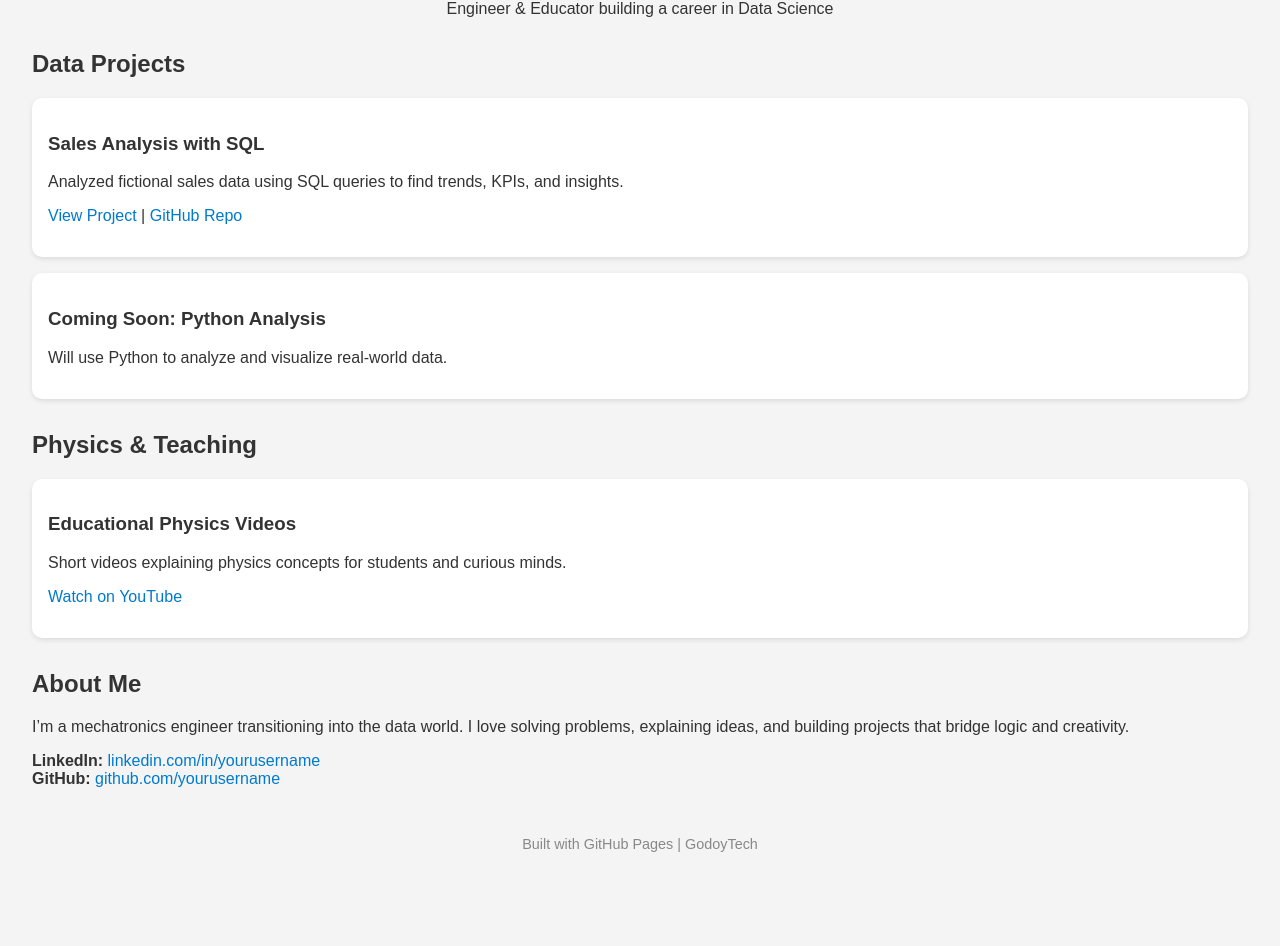
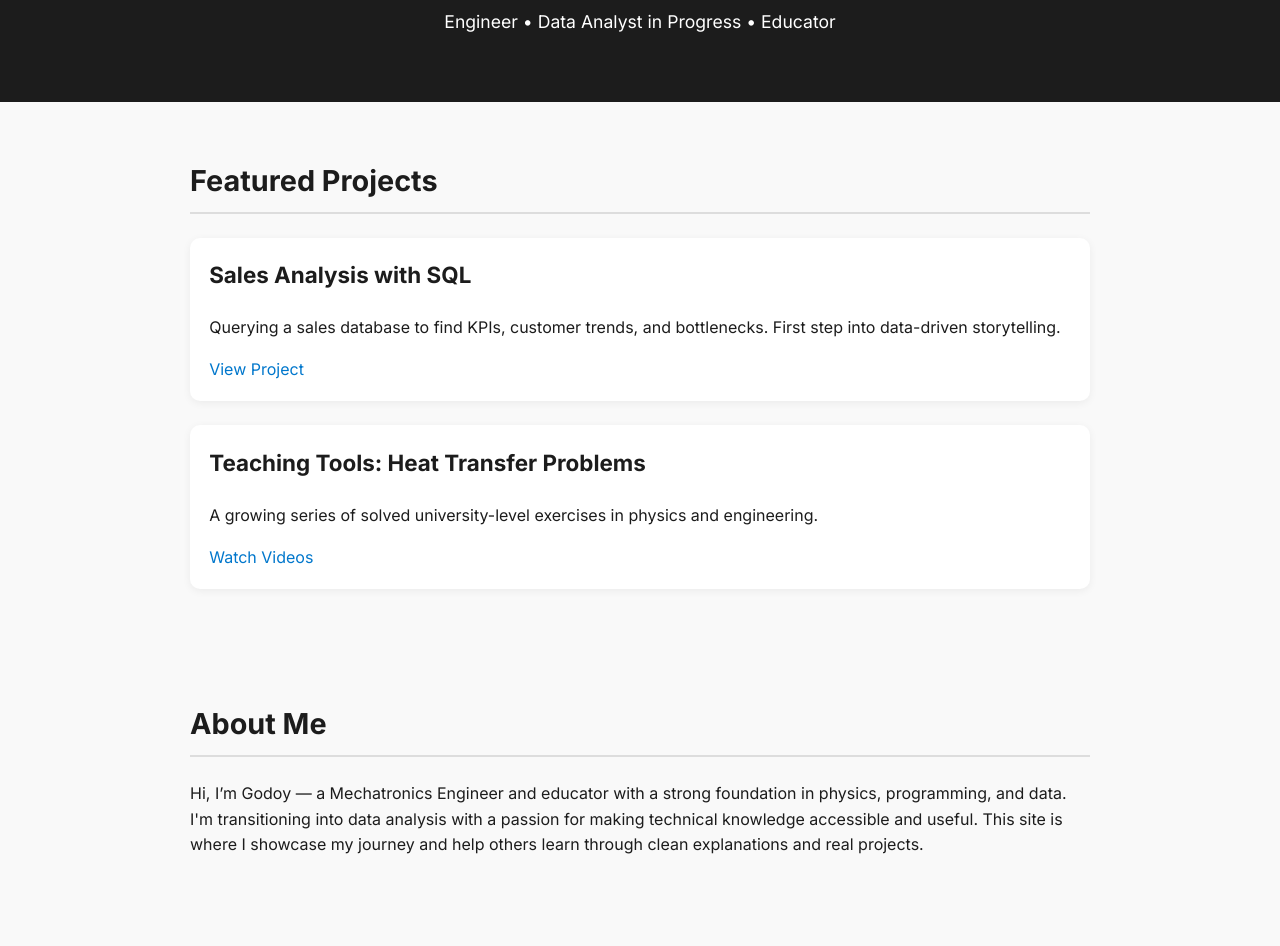
Before and after one commit to Arfenond/godotech, a plain HTML site: page index.html in a window 1280 px wide. Shown: the part 112-1058 px from the top of the page. Before the commit the page ends 996 px from the top, so only its background shows below. Drawn offline with Linux system fonts and the light colour scheme.

Commit message:
Update index.html

```diff
--- a/index.html
+++ b/index.html
@@ -3,92 +3,119 @@
 <head>
   <meta charset="UTF-8" />
   <meta name="viewport" content="width=device-width, initial-scale=1.0"/>
-  <title>GodoyTech | Portfolio</title>
+  <title>GodoyTech | Data & Education Portfolio</title>
+  <link href="https://fonts.googleapis.com/css2?family=Inter:wght@400;700&display=swap" rel="stylesheet">
   <style>
     body {
-      font-family: sans-serif;
-      background-color: #f4f4f4;
       margin: 0;
-      padding: 2rem;
-      color: #333;
+      font-family: 'Inter', sans-serif;
+      background-color: #f9f9f9;
+      color: #1c1c1c;
+      line-height: 1.6;
     }
 
     header {
+      background-color: #1c1c1c;
+      color: white;
+      padding: 3rem 1rem;
       text-align: center;
-      margin-bottom: 2rem;
     }
 
-    h1 {
-      color: #2c3e50;
+    header h1 {
+      margin: 0;
+      font-size: 2.5rem;
     }
 
-    section {
-      margin-bottom: 2rem;
+    header p {
+      margin-top: 0.5rem;
+      font-size: 1.1rem;
+    }
+
+    .section {
+      padding: 2rem 1rem;
+      max-width: 900px;
+      margin: auto;
+    }
+
+    .section h2 {
+      border-bottom: 2px solid #ddd;
+      padding-bottom: 0.5rem;
+      margin-bottom: 1.5rem;
+      font-size: 1.8rem;
     }
 
     .project {
       background: white;
-      padding: 1rem;
+      padding: 1.2rem;
       border-radius: 10px;
-      box-shadow: 0 2px 5px rgba(0,0,0,0.1);
-      margin-bottom: 1rem;
+      margin-bottom: 1.5rem;
+      box-shadow: 0 2px 8px rgba(0, 0, 0, 0.06);
     }
 
-    a {
-      color: #007acc;
+    .project h3 {
+      margin-top: 0;
+      font-size: 1.4rem;
+    }
+
+    .project a {
+      color: #0077cc;
       text-decoration: none;
+    }
+
+    .about, .contact {
+      font-size: 1rem;
+    }
+
+    .contact a {
+      display: block;
+      margin-bottom: 0.5rem;
+      color: #0077cc;
     }
 
     footer {
       text-align: center;
-      margin-top: 3rem;
+      padding: 2rem 1rem;
       font-size: 0.9rem;
-      color: #888;
+      color: #777;
     }
   </style>
 </head>
 <body>
   <header>
-    <h1>Welcome to GodoyTech</h1>
-    <p>Engineer & Educator building a career in Data Science</p>
+    <h1>GodoyTech</h1>
+    <p>Engineer • Data Analyst in Progress • Educator</p>
   </header>
 
-  <section>
-    <h2>Data Projects</h2>
+  <section class="section">
+    <h2>Featured Projects</h2>
 
     <div class="project">
       <h3>Sales Analysis with SQL</h3>
-      <p>Analyzed fictional sales data using SQL queries to find trends, KPIs, and insights.</p>
-      <p><a href="#">View Project</a> | <a href="#">GitHub Repo</a></p>
+      <p>Querying a sales database to find KPIs, customer trends, and bottlenecks. First step into data-driven storytelling.</p>
+      <a href="#">View Project</a>
     </div>
 
     <div class="project">
-      <h3>Coming Soon: Python Analysis</h3>
-      <p>Will use Python to analyze and visualize real-world data.</p>
+      <h3>Teaching Tools: Heat Transfer Problems</h3>
+      <p>A growing series of solved university-level exercises in physics and engineering.</p>
+      <a href="#">Watch Videos</a>
     </div>
   </section>
 
-  <section>
-    <h2>Physics & Teaching</h2>
-
-    <div class="project">
-      <h3>Educational Physics Videos</h3>
-      <p>Short videos explaining physics concepts for students and curious minds.</p>
-      <p><a href="#">Watch on YouTube</a></p>
-    </div>
+  <section class="section about">
+    <h2>About Me</h2>
+    <p>Hi, I’m Godoy — a Mechatronics Engineer and educator with a strong foundation in physics, programming, and data. I'm transitioning into data analysis with a passion for making technical knowledge accessible and useful. This site is where I showcase my journey and help others learn through clean explanations and real projects.</p>
   </section>
 
-  <section>
-    <h2>About Me</h2>
-    <p>I’m a mechatronics engineer transitioning into the data world. I love solving problems, explaining ideas, and building projects that bridge logic and creativity.</p>
-    <p>
-      <strong>LinkedIn:</strong> <a href="https://linkedin.com/in/yourusername" target="_blank">linkedin.com/in/yourusername</a><br>
-      <strong>GitHub:</strong> <a href="https://github.com/yourusername" target="_blank">github.com/yourusername</a>
-    </p>
+  <section class="section contact">
+    <h2>Contact & Links</h2>
+    <a href="https://github.com/yourusername" target="_blank">GitHub</a>
+    <a href="https://linkedin.com/in/yourusername" target="_blank">LinkedIn</a>
+    <a href="mailto:your@email.com">Email Me</a>
   </section>
 
   <footer>
-    Built with GitHub Pages | GodoyTech
+    Built by Godoy | Powered by GitHub Pages
   </footer>
 </body>
 </html>
```
